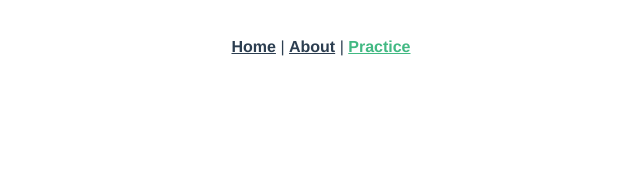
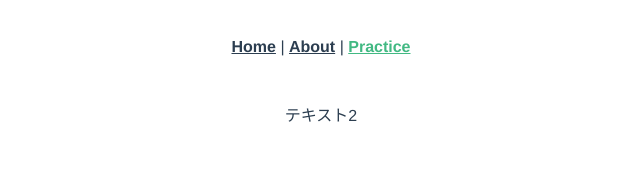
Before and after one commit to mashijifu/vue-ts-example, a Vue app: page /practice in a window 1280 px wide. Shown: the top 192 px of the page, without its empty margins (319-959 px from the left). Built offline with nearby package versions, Linux system fonts and the light colour scheme.

Commit message:
v-ifディレクティブ課題２

```diff
--- a/src/views/PracticeView.vue
+++ b/src/views/PracticeView.vue
@@ -1,7 +1,8 @@
 <template>
   <div>
-    <!-- isActiveの条件によって表示非表示が切り替わるよう、v-ifを使った処理を追加しなさい -->
     <p v-if="isActive">テキスト1</p>
+    <!-- isActiveがfalseの場合に、"テキスト2"が表示表示されるよう処理を追加しなさい -->
+    <p v-else>テキスト2</p>
   </div>
 </template>
 <script lang="ts">
```
